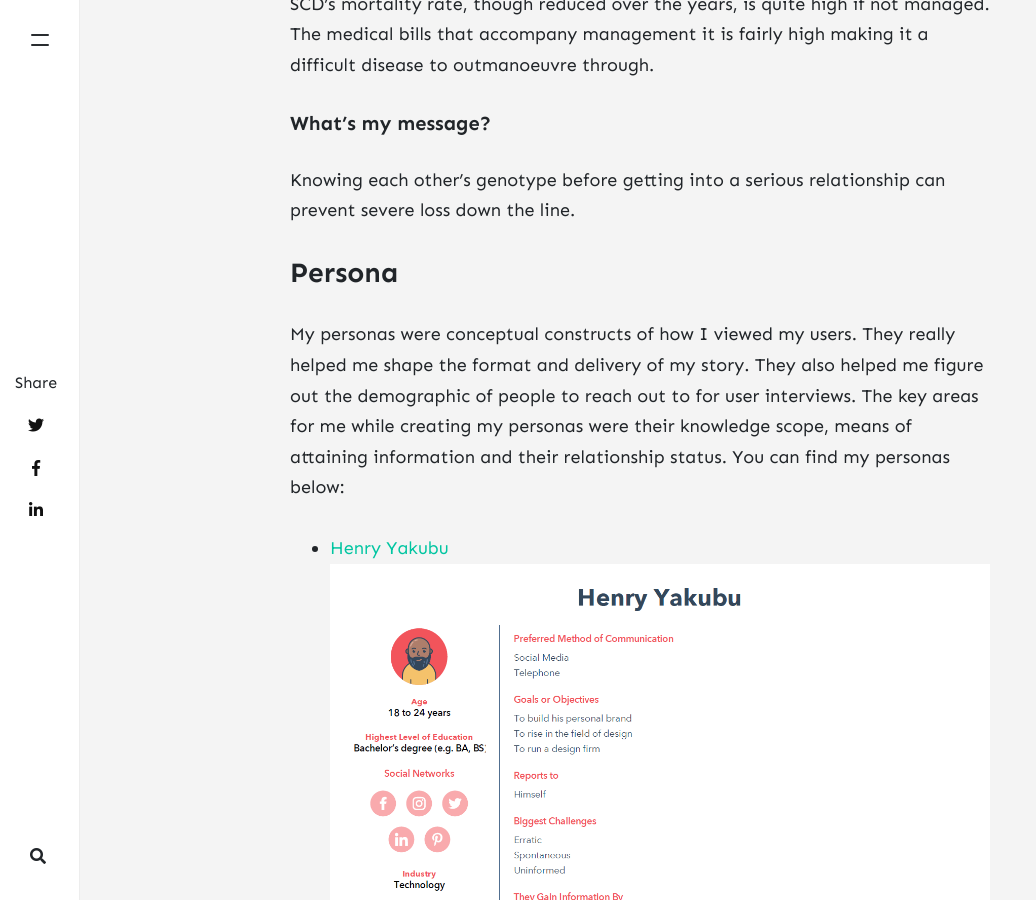
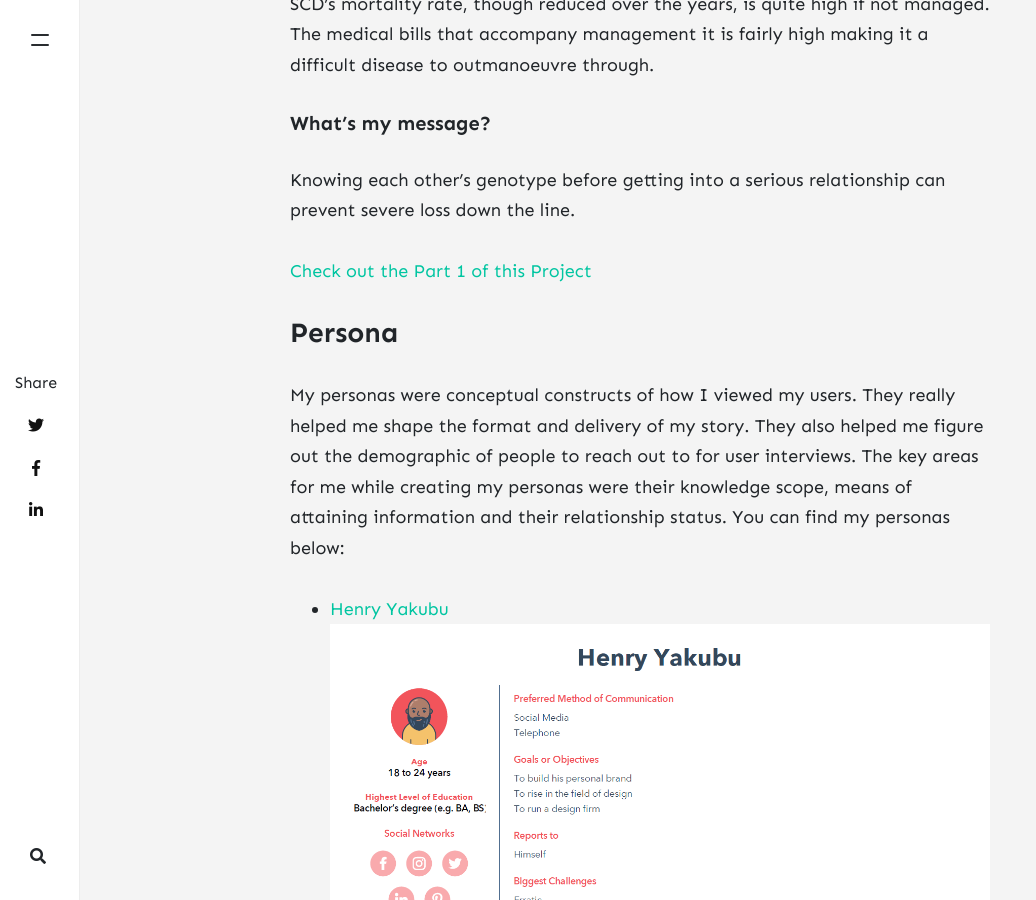
Before and after one commit to jnrkufuor/kufuor-portfolio, a Jekyll site: the page built from _posts/2021-03-10-final_project_ErnestKufuor_2.md, in a window 1280 px wide and 900 px high, scrolled down 2385 px. Shown: the whole window, without its empty margins (0-1036 px from the left). Built offline with Jekyll 4.4.1, drawn with Linux system fonts in a browser that asks for light colours; nearby versions of some CDN libraries; comment, search, counter and statistics services are not loaded.

Commit message:
Update 2021-03-10-final_project_ErnestKufuor_2.md

```diff
--- a/_posts/2021-03-10-final_project_ErnestKufuor_2.md
+++ b/_posts/2021-03-10-final_project_ErnestKufuor_2.md
@@ -32,6 +32,7 @@ SCD's mortality rate, though reduced over the years, is quite high if not manage
 ##### What's my message?
 Knowing each other’s genotype before getting into a serious relationship can prevent severe loss down the line.
 
+[Check out the Part 1 of this Project](https://jnrkufuor.github.io/kufuor-portfolio/final_project_ErnestKufuor/)
 
 ### Persona
 My personas were conceptual constructs of how I viewed my users. They really helped me shape the format and delivery of my story. They also helped me figure out the demographic of people to reach out to for user interviews. The key areas for me while creating my personas were their knowledge scope, means of attaining information and their relationship status. You can find my personas below:
```
